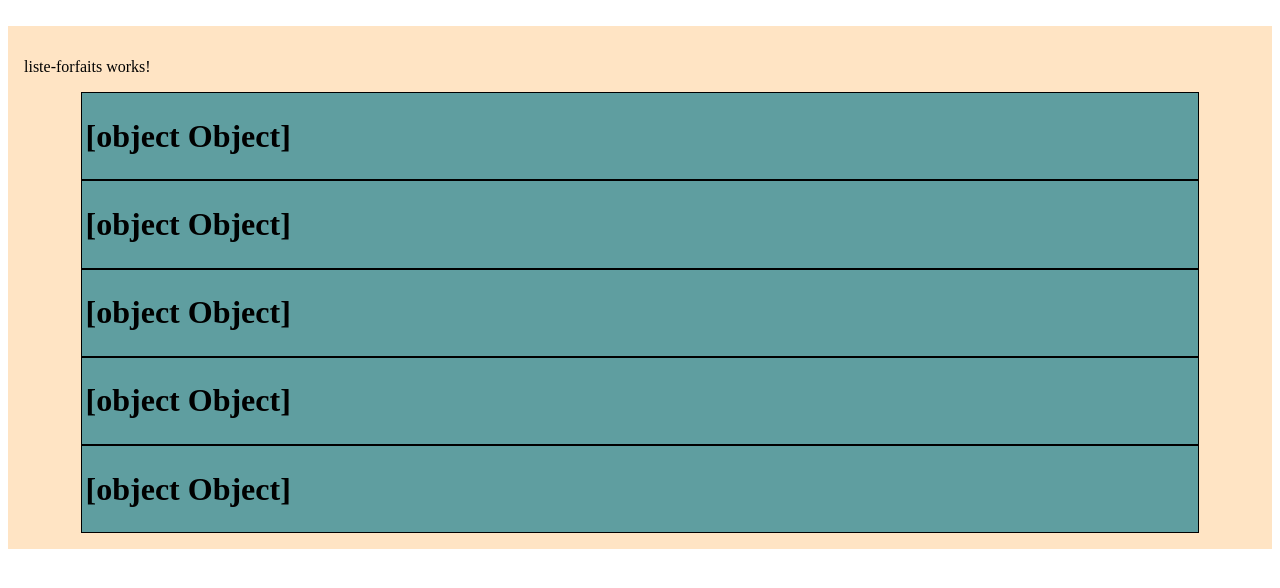
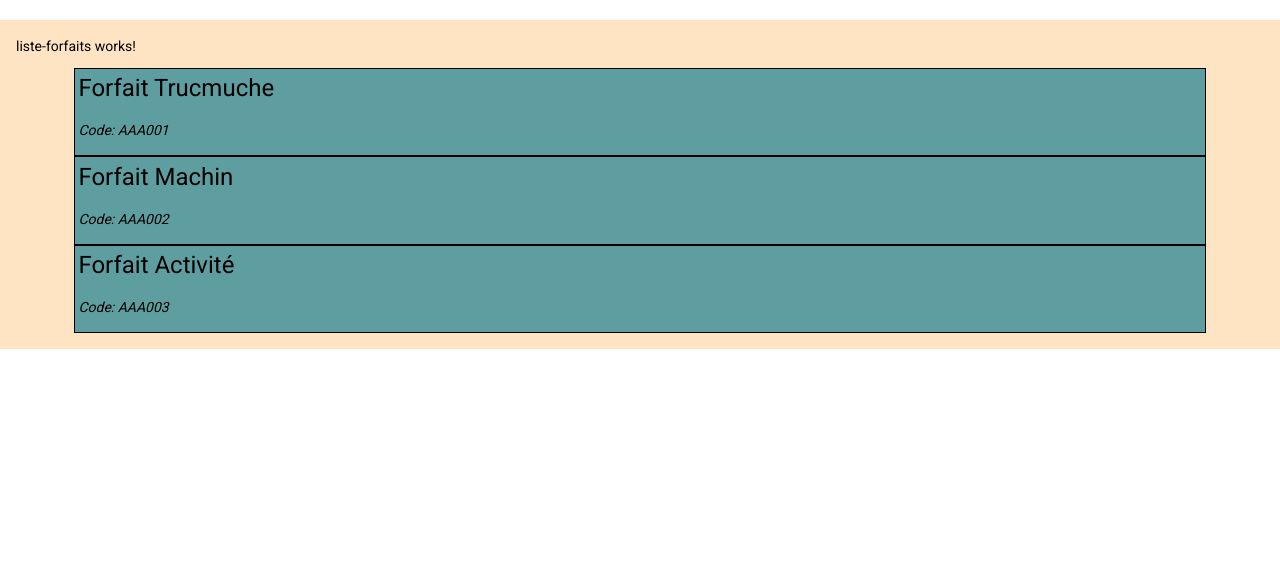
Before and after one commit to angelayke/PRGM-Web3-exercice-forfaiterie, an Angular app: page / in a window 1280 px wide. Shown: the top 588 px of the page. Built offline with nearby package versions, Linux system fonts and the light colour scheme.

Commit message:
ca marche :) manquait le ? dans l'appel de propriete

```diff
--- a/angular.json
+++ b/angular.json
@@ -23,6 +23,7 @@
               "src/assets"
             ],
             "styles": [
+              "./node_modules/@angular/material/prebuilt-themes/indigo-pink.css",
               "src/styles.css"
             ],
             "scripts": []
@@ -90,6 +91,7 @@
               "src/assets"
             ],
             "styles": [
+              "./node_modules/@angular/material/prebuilt-themes/indigo-pink.css",
               "src/styles.css"
             ],
             "scripts": []
--- a/package.json
+++ b/package.json
@@ -11,10 +11,12 @@
   "private": true,
   "dependencies": {
     "@angular/animations": "^14.2.0",
+    "@angular/cdk": "^14.2.5",
     "@angular/common": "^14.2.0",
     "@angular/compiler": "^14.2.0",
     "@angular/core": "^14.2.0",
     "@angular/forms": "^14.2.0",
+    "@angular/material": "^14.2.5",
     "@angular/platform-browser": "^14.2.0",
     "@angular/platform-browser-dynamic": "^14.2.0",
     "@angular/router": "^14.2.0",
--- a/src/app/app.module.ts
+++ b/src/app/app.module.ts
@@ -5,6 +5,7 @@
 import { AppComponent } from './app.component';
 import { ListeForfaitsComponent } from './liste-forfaits/liste-forfaits.component';
 import { ForfaitComponent } from './forfait/forfait.component';
+import { BrowserAnimationsModule } from '@angular/platform-browser/animations';
 
 @NgModule({
   declarations: [
@@ -14,7 +15,8 @@
   ],
   imports: [
     BrowserModule,
-    AppRoutingModule
+    AppRoutingModule,
+    BrowserAnimationsModule
   ],
   providers: [],
   bootstrap: [AppComponent]
--- a/src/app/forfait/forfait.component.html
+++ b/src/app/forfait/forfait.component.html
@@ -1 +1,4 @@
-<h1>{{forfait}}</h1>
+<div>
+    <h1>{{forfait?.nom}}</h1>
+    <p><em>Code: {{forfait?.code}}</em></p>
+</div>
--- a/src/app/liste-forfaits/liste-forfaits.component.html
+++ b/src/app/liste-forfaits/liste-forfaits.component.html
@@ -1,4 +1,2 @@
 <p>liste-forfaits works!</p>
 <app-forfait *ngFor="let f of forfaits" [forfait]="f"></app-forfait>
-<app-forfait [forfait]="forfaits[1]"></app-forfait>
-<app-forfait [forfait]="forfaits[2]"></app-forfait>
--- a/src/index.html
+++ b/src/index.html
@@ -6,8 +6,11 @@
   <base href="/">
   <meta name="viewport" content="width=device-width, initial-scale=1">
   <link rel="icon" type="image/x-icon" href="favicon.ico">
+  <link rel="preconnect" href="https://fonts.gstatic.com">
+  <link href="https://fonts.googleapis.com/css2?family=Roboto:wght@300;400;500&display=swap" rel="stylesheet">
+  <link href="https://fonts.googleapis.com/icon?family=Material+Icons" rel="stylesheet">
 </head>
-<body>
+<body class="mat-typography">
   <app-root></app-root>
 </body>
 </html>
--- a/src/styles.css
+++ b/src/styles.css
@@ -1 +1,4 @@
 /* You can add global styles to this file, and also import other style files */
+
+html, body { height: 100%; }
+body { margin: 0; font-family: Roboto, "Helvetica Neue", sans-serif; }
```
Also changed, not shown: 1 other file (tests, documents, lock files or other folders).
